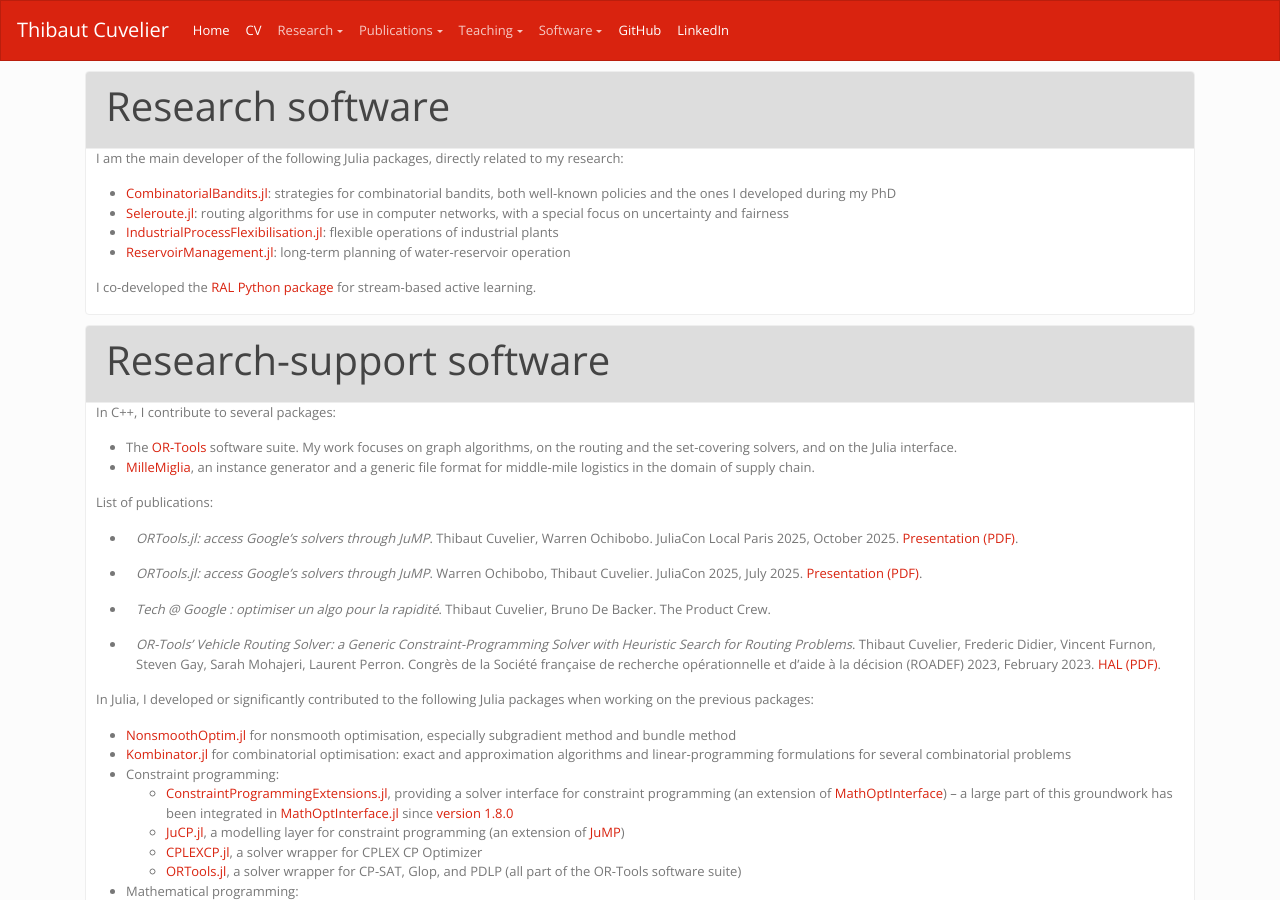
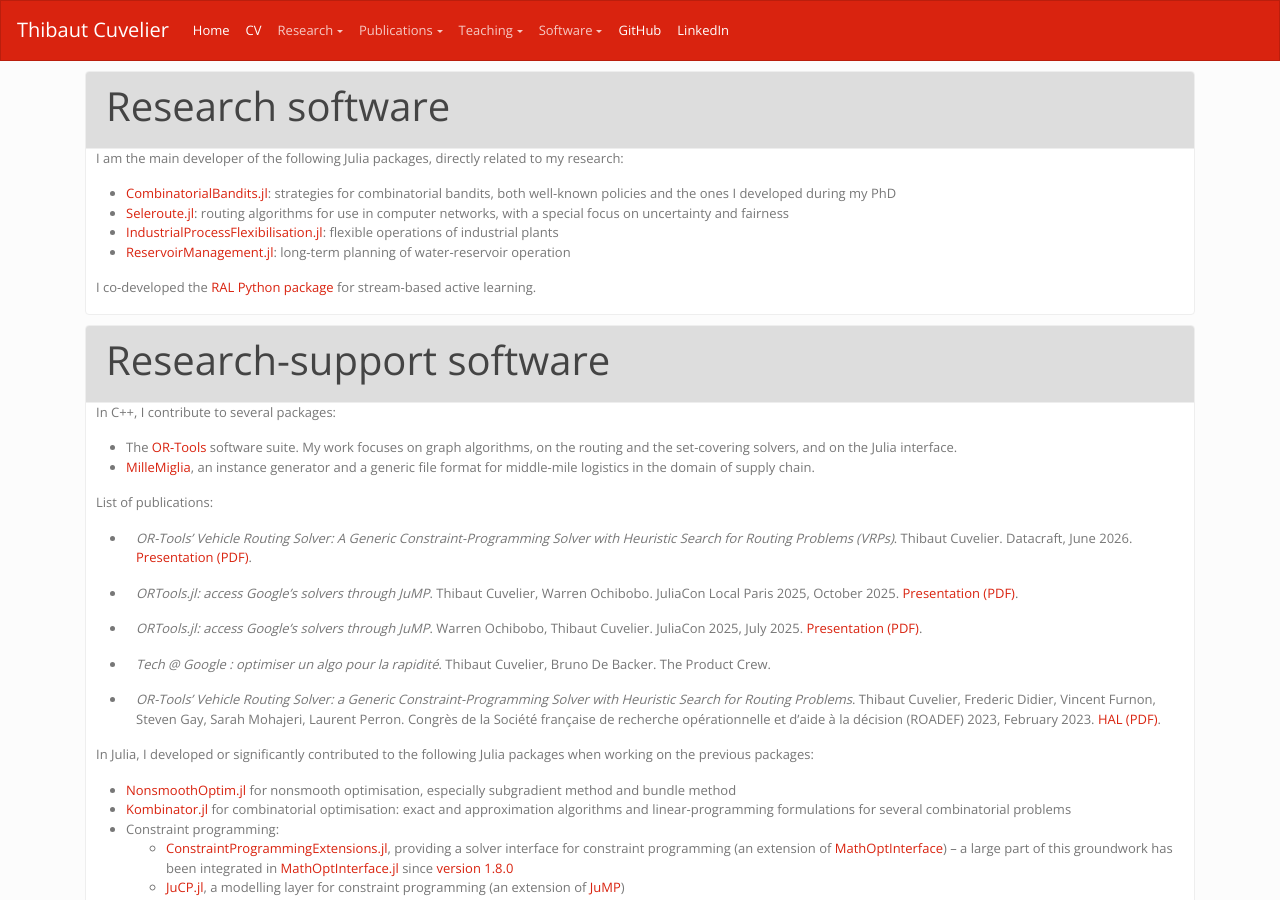
Before and after one commit to dourouc05/dourouc05.github.io, a Jekyll site: the page built from software.md, in a window 1280 px wide and 900 px high. Built offline with Jekyll 4.4.1, drawn with Linux system fonts in a browser that asks for light colours; a script that is not in the unit is left out.

Commit message:
Update software.md

```diff
--- a/software.md
+++ b/software.md
@@ -25,6 +25,7 @@ In C++, I contribute to several packages:
 
 List of publications:
 
+* {% include reference.md key='ortools_datacraft2026' %}
 * {% include reference.md key='ortools_juliaconparis2025' %}
 * {% include reference.md key='ortools_juliacon2025' %}
 * {% include reference.md key='tpc2025' %}
```
